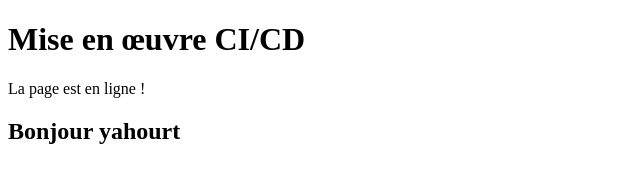
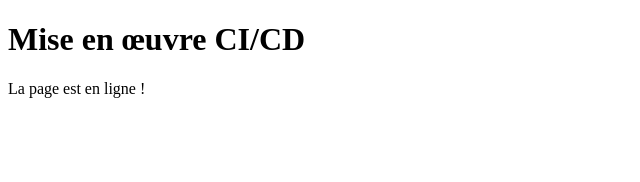
Before and after one commit to Audreyamah/DevOpsCI-CD, a plain HTML site: page index.html in a window 1280 px wide. Shown: the whole page, without its empty margins (0-640 px from the left). Drawn offline with Linux system fonts and the light colour scheme.

Commit message:
correction html

```diff
--- a/index.html
+++ b/index.html
@@ -5,5 +5,4 @@
 <h1>Mise en œuvre CI/CD </h1>
 <p>La page est en ligne !</p>
 </body>
-<h2> Bonjour yahourt</h2>
 </html>
```
